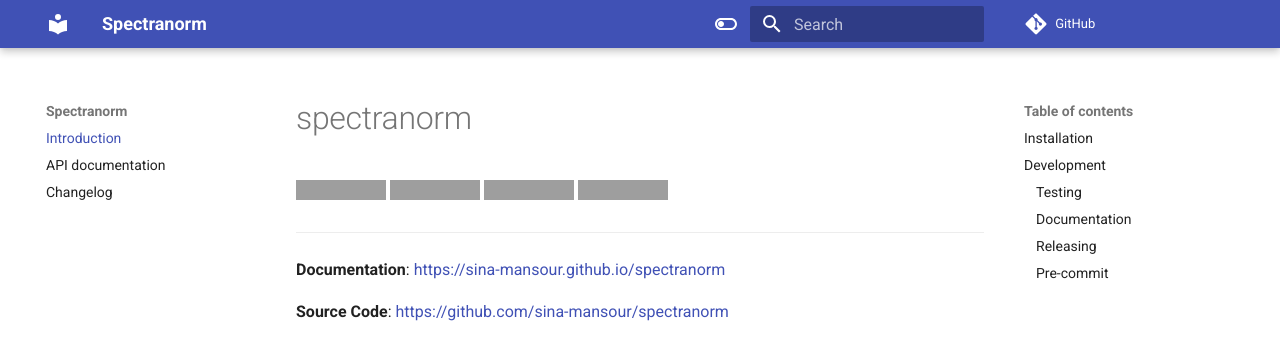
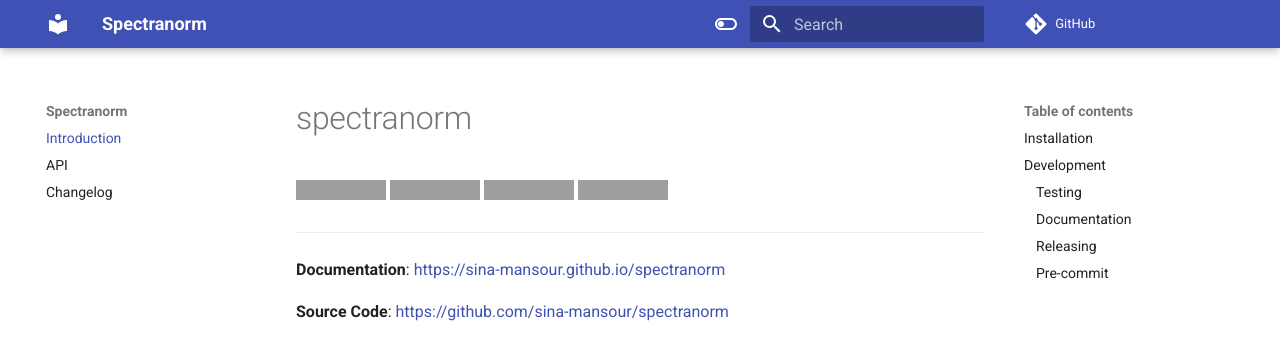
Before and after one commit to sina-mansour/spectranorm, an MkDocs documentation site: the page built from docs/index.md, in a window 1280 px wide. Shown: the top 344 px of the page. Built offline with MkDocs 1.6.1 and Material for MkDocs 9.7.7, drawn with Linux system fonts in a browser that asks for light colours; comment, search, counter and statistics services are not loaded; some of the changed lines change nothing that is shown; grey boxes are pictures that could not be loaded.

Commit message:
docs: minor changes to the documntation style

```diff
--- a/mkdocs.yml
+++ b/mkdocs.yml
@@ -4,6 +4,10 @@
 
 theme:
   name: material
+  icon:
+    logo: fontawesome-solid-brain
+  features:
+    - navigation.top
   palette:
     - scheme: default
       toggle:
@@ -16,8 +20,8 @@
 
 nav:
   - Introduction: 'index.md'
-  - api_docs.md
-  - changelog.md
+  - API: api_docs.md
+  - Changelog: changelog.md
 
 markdown_extensions:
   - pymdownx.snippets:
```
